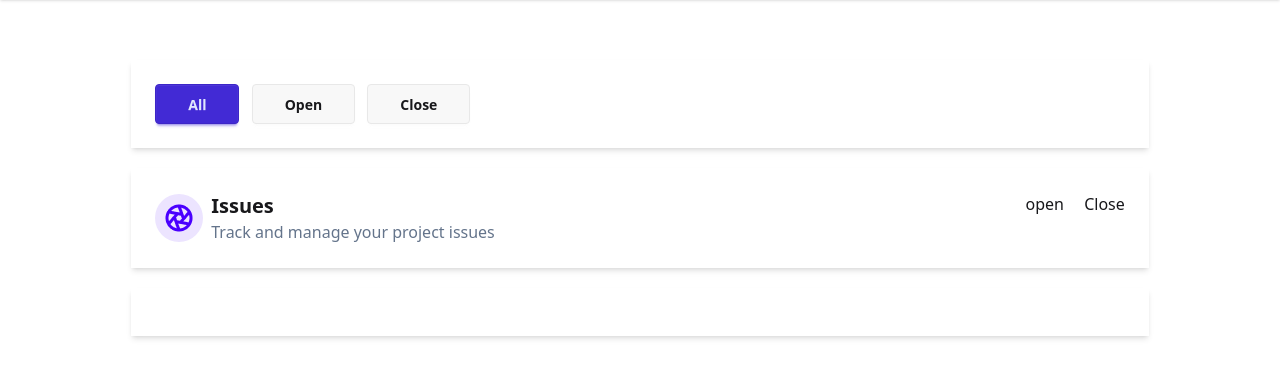
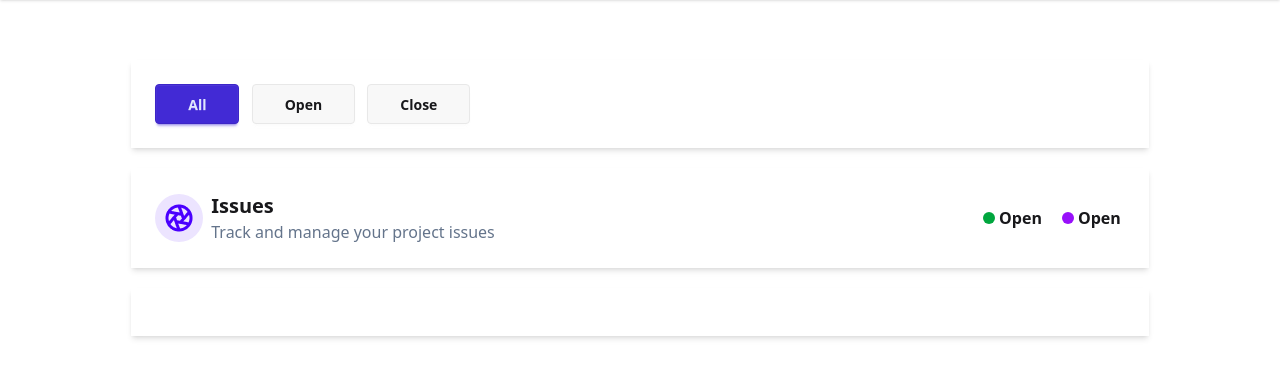
Before and after one commit to didarulalamrafi/assignment-5, a plain HTML site: page all.html in a window 1280 px wide. Shown: the part 80-458 px from the top of the page. Drawn offline with nearby package versions, Linux system fonts and the light colour scheme; no server answers.

Commit message:
ui error fixed

```diff
--- a/all.html
+++ b/all.html
@@ -68,9 +68,18 @@
                         <p class="text-[#64748B]">Track and manage your project issues</p>
                     </div>
                 </div>
-                <div class="space-x-4">
-                    <span>open</span>
-                    <span>Close</span>
+                <div class="space-x-4 flex items-center justify-center">
+                    <div class="flex items-center justify-center">
+                        <span class="w-[12px] h-[12px] bg-green-600 rounded-full flex items-center "> </span>
+                        <p class="font-semibold mx-1 text-center">Open</p>
+                    </div>
+
+                    <div class="flex items-center justify-center ">
+                        <span class="w-[12px] h-[12px] bg-purple-600 rounded-full flex items-center "> </span>
+                        <p class="font-semibold mx-1 text-center">Open</p>
+                    </div>
+
+                    <!-- <span>Close</span> -->
                 </div>
             </div>
         </section>
--- a/script/all-issues.js
+++ b/script/all-issues.js
@@ -40,8 +40,8 @@ const displayAllIssues = (issues) => {
                         </div>
                     </div>
                     <div class="divider my-0"></div>
-                    <div class="p-4 mt-0">
-                        <p class="text-[#64748B]" >${issues.author}</p>
+                    <div class="p-4 mt-0 space-y-2">
+                        <p class="text-[#64748B]">${issues.author}</p>
                         <p class="text-[#64748B]">${issues.createdAt}</p>
                     </div>
                 </div>`;
```
Also changed, not shown: tailwind.config.js (added).
